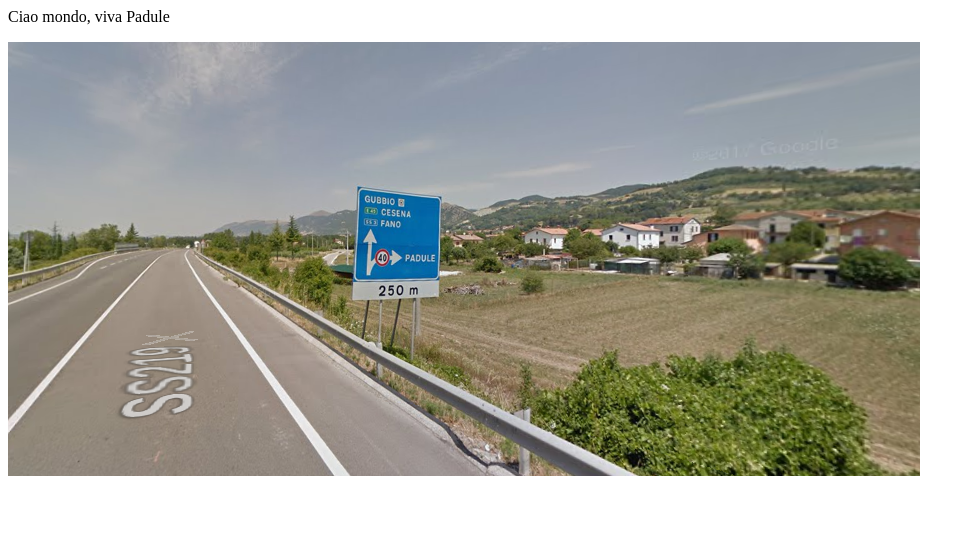
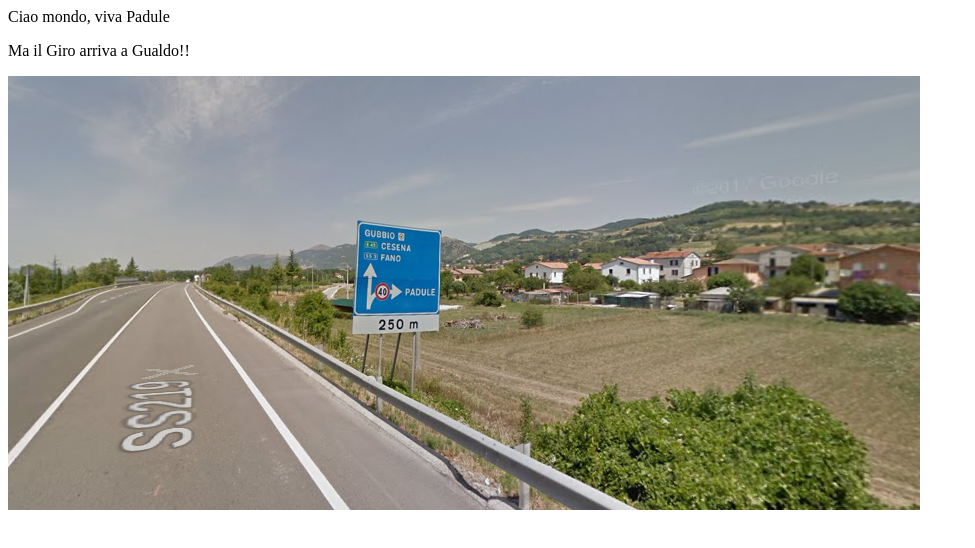
Before and after one commit to prof-menna/SitoWeb, a plain HTML site: page index.html in a window 1280 px wide. Shown: the whole page, without its empty margins (0-975 px from the left). Drawn offline with Linux system fonts and the light colour scheme.

Commit message:
dove arriva il giro?

```diff
--- a/index.html
+++ b/index.html
@@ -2,7 +2,8 @@
 <head>
 </head>
 <body>
-<p> Ciao mondo, viva Padule </p>
+<p> Ciao mondo, viva Padule</p>
+<p> Ma il Giro arriva a Gualdo!!</p>
 <img src="padule.png">
 </body>
 </html>
```
